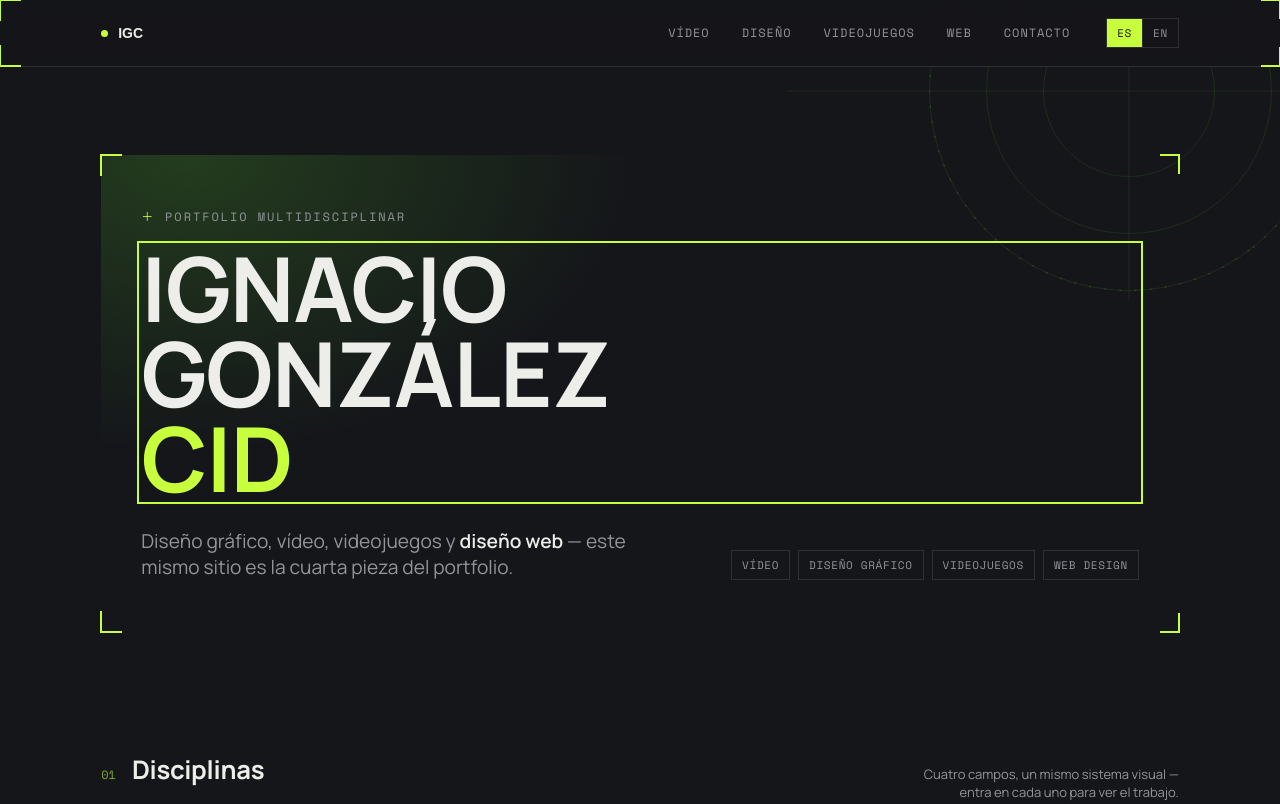
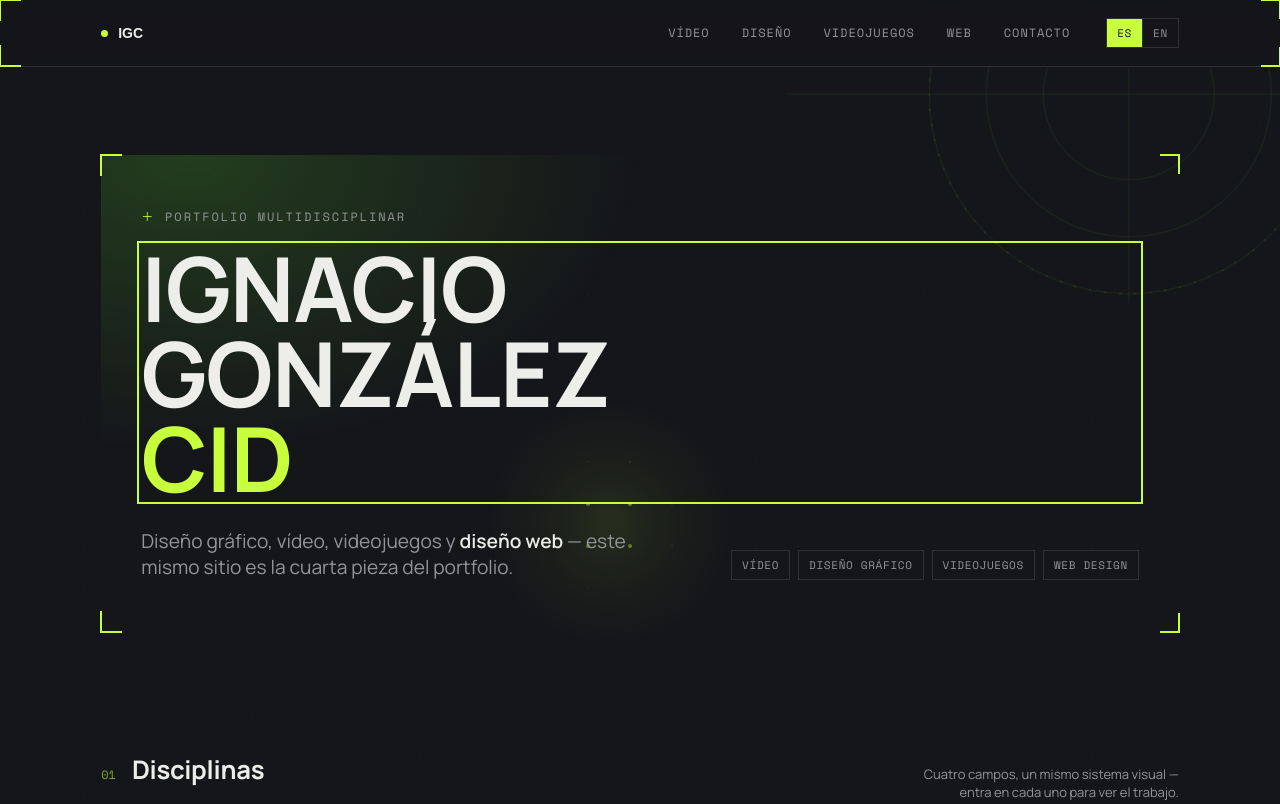
Before and after one commit to NchCid-TA/igcdesign, a plain HTML site: page index.html in a window 1280 px wide. Shown: the top 804 px of the page. Drawn offline with nearby package versions, Linux system fonts and the light colour scheme; a web font is replaced by a local one.

Commit message:
VisualChanges

```diff
--- a/css/style.css
+++ b/css/style.css
@@ -31,9 +31,12 @@
   ul{margin:0;padding:0;list-style:none;}
   img{max-width:100%;}
 
+  /* interactive scanner background — dot grid + trailing glow */
+  #bgcanvas{position:fixed;inset:0;z-index:0;display:block;pointer-events:none;}
+
   /* ambient background — dark green vector motif */
   .ambient{position:fixed;inset:0;z-index:0;overflow:hidden;pointer-events:none;}
-  .ambient svg{position:absolute;top:-10%;right:-6%;width:min(64vw,760px);height:auto;opacity:0.55;}
+  .ambient svg{position:absolute;top:-10%;right:-6%;width:min(64vw,760px);height:auto;opacity:0.55;transition:transform 0.25s ease-out;}
   .ambient .ring{fill:none;stroke:var(--green);stroke-width:1;}
   .ambient .sweep{fill:none;stroke:var(--lime-dim);stroke-width:1.4;stroke-dasharray:2 14;opacity:0.55;transform-origin:560px 180px;}
   .ambient .cross line{stroke:var(--green);stroke-width:1;}
--- a/index.html
+++ b/index.html
@@ -51,6 +51,7 @@
 </script>
 </head>
 <body>
+<canvas id="bgcanvas" aria-hidden="true"></canvas>
 <div class="ambient" aria-hidden="true">
   <svg viewBox="0 0 800 520" preserveAspectRatio="xMaxYMin meet">
     <circle class="ring" cx="560" cy="180" r="90"></circle>
--- a/js/app.js
+++ b/js/app.js
@@ -190,3 +190,121 @@ var I18N_EN = {"nav.video": "Video", "nav.design": "Design", "nav.games": "Video
   document.querySelectorAll('.video-tile video').forEach(function(el){
     el.addEventListener('click', function(){ openVideo(el.currentSrc || el.src); });
   });
+
+  // ---------- interactive scanner background: dot grid + trailing glow ----------
+  (function(){
+    var canvas = document.getElementById('bgcanvas');
+    if (!canvas) return;
+    var ctx = canvas.getContext('2d');
+    var ambientSvg = document.querySelector('.ambient svg');
+    var reduceMotion = window.matchMedia && window.matchMedia('(prefers-reduced-motion: reduce)').matches;
+
+    var W = 0, H = 0, DPR = Math.min(window.devicePixelRatio || 1, 2);
+    var GAP = 42;
+    var dots = [];
+
+    function layout(){
+      W = window.innerWidth;
+      H = window.innerHeight;
+      canvas.width = W * DPR;
+      canvas.height = H * DPR;
+      canvas.style.width = W + 'px';
+      canvas.style.height = H + 'px';
+      ctx.setTransform(DPR, 0, 0, DPR, 0, 0);
+
+      dots = [];
+      var cols = Math.ceil(W / GAP) + 1;
+      var rows = Math.ceil(H / GAP) + 1;
+      for (var r = 0; r < rows; r++) {
+        for (var c = 0; c < cols; c++) {
+          dots.push({ x: c * GAP, y: r * GAP, phase: Math.random() * Math.PI * 2 });
+        }
+      }
+    }
+
+    var pointer = { x: -9999, y: -9999, active: false };
+    var glow = { x: W / 2, y: H / 2 };
+    var t = 0;
+    var RADIUS = 75;
+
+    window.addEventListener('pointermove', function(e){
+      pointer.x = e.clientX;
+      pointer.y = e.clientY;
+      pointer.active = true;
+    });
+    window.addEventListener('pointerleave', function(){ pointer.active = false; });
+    window.addEventListener('resize', layout);
+
+    function frame(){
+      t += 0.016;
+
+      var targetX, targetY;
+      if (pointer.active) {
+        targetX = pointer.x;
+        targetY = pointer.y;
+      } else {
+        targetX = W / 2 + Math.cos(t * 0.35) * (W * 0.28);
+        targetY = H / 2 + Math.sin(t * 0.5) * (H * 0.22);
+      }
+
+      if (reduceMotion) {
+        glow.x = W / 2;
+        glow.y = H / 2;
+      } else {
+        glow.x += (targetX - glow.x) * 0.16;
+        glow.y += (targetY - glow.y) * 0.16;
+      }
+
+      // dots react to the real cursor instantly; only the halo trails behind
+      var reactX = pointer.active ? pointer.x : glow.x;
+      var reactY = pointer.active ? pointer.y : glow.y;
+
+      ctx.clearRect(0, 0, W, H);
+
+      var grad = ctx.createRadialGradient(glow.x, glow.y, 0, glow.x, glow.y, 130);
+      grad.addColorStop(0, 'rgba(200,255,61,0.10)');
+      grad.addColorStop(0.5, 'rgba(200,255,61,0.035)');
+      grad.addColorStop(1, 'rgba(200,255,61,0)');
+      ctx.fillStyle = grad;
+      ctx.fillRect(0, 0, W, H);
+
+      for (var i = 0; i < dots.length; i++) {
+        var d = dots[i];
+        var dx = d.x - reactX;
+        var dy = d.y - reactY;
+        var dist = Math.sqrt(dx * dx + dy * dy);
+        var proximity = Math.max(0, 1 - dist / RADIUS);
+
+        var idle = reduceMotion ? 0.5 : 0.5 + Math.sin(t * 0.8 + d.phase) * 0.5;
+        var baseAlpha = 0.10 + idle * 0.10;
+        var alpha = baseAlpha + proximity * 0.85;
+        var size = 1.1 + proximity * 1.6;
+
+        if (proximity > 0.02) {
+          var mix = proximity;
+          var cr = Math.round(46 + (200 - 46) * mix);
+          var cg = Math.round(49 + (255 - 49) * mix);
+          var cb = Math.round(54 + (61 - 54) * mix);
+          ctx.fillStyle = 'rgba(' + cr + ',' + cg + ',' + cb + ',' + Math.min(alpha, 1) + ')';
+        } else {
+          ctx.fillStyle = 'rgba(46,49,54,' + Math.min(alpha, 1) + ')';
+        }
+
+        ctx.beginPath();
+        ctx.arc(d.x, d.y, size, 0, Math.PI * 2);
+        ctx.fill();
+      }
+
+      if (ambientSvg && !reduceMotion) {
+        var cx = W / 2, cy = H / 2;
+        var px = (glow.x - cx) / cx;
+        var py = (glow.y - cy) / cy;
+        ambientSvg.style.transform = 'translate(' + (px * 14) + 'px,' + (py * 10) + 'px)';
+      }
+
+      requestAnimationFrame(frame);
+    }
+
+    layout();
+    frame();
+  })();
```
